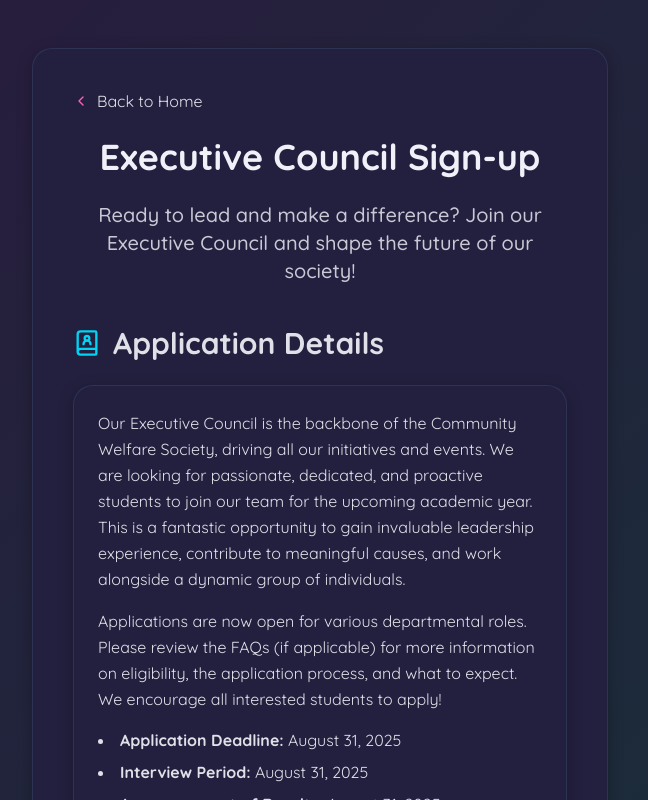
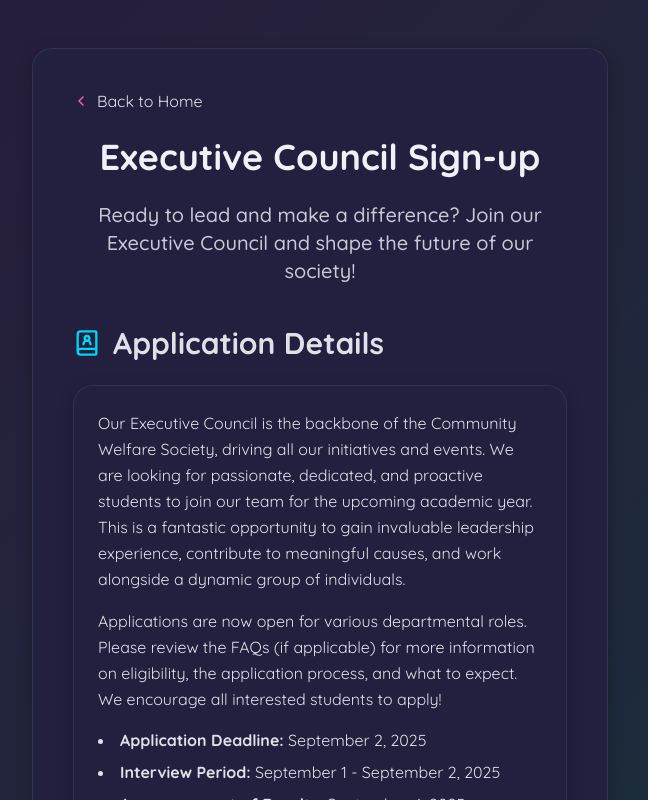
Before and after one commit to aabdu1lah/ibacws-frontend, a React (Vite) app: page / in a window 1280 px wide. Both pictures are taken after a click on the button "EC Sign-up". Shown: the top 800 px of the page, without its empty margins (320-968 px from the left). Built offline with nearby package versions, Linux system fonts and the light colour scheme.

Commit message:
fixed ec interview dates

```diff
--- a/src/App.jsx
+++ b/src/App.jsx
@@ -353,9 +353,9 @@ const App = () => {
                         Applications are now open for various departmental roles. Please review the FAQs (if applicable) for more information on eligibility, the application process, and what to expect. We encourage all interested students to apply!
                     </p>
                     <ul className="list-disc list-inside text-sm md:text-base text-c9c9d5 mt-4 space-y-2"> {/* Responsive text size */}
-                        <li><strong>Application Deadline:</strong> <span className="text-ffb1df">{isMT ? "September 7, 2025" : "August 31, 2025"}</span></li>
-                        <li><strong>Interview Period:</strong> <span className="text-a9e0ff">{isMT ? "TBD" : "August 31, 2025"}</span></li>
-                        <li><strong>Announcement of Results:</strong> <span className="text-f7e6af">{isMT ? "TBD" : "August 31, 2025"}</span></li>
+                        <li><strong>Application Deadline:</strong> <span className="text-ffb1df">{isMT ? "September 7, 2025" : "September 2, 2025"}</span></li>
+                        <li><strong>Interview Period:</strong> <span className="text-a9e0ff">{isMT ? "TBD" : "September 1 - September 2, 2025"}</span></li>
+                        <li><strong>Announcement of Results:</strong> <span className="text-f7e6af">{isMT ? "TBD" : "September 4, 2025"}</span></li>
                     </ul>
                 </div>
             </div>
```
